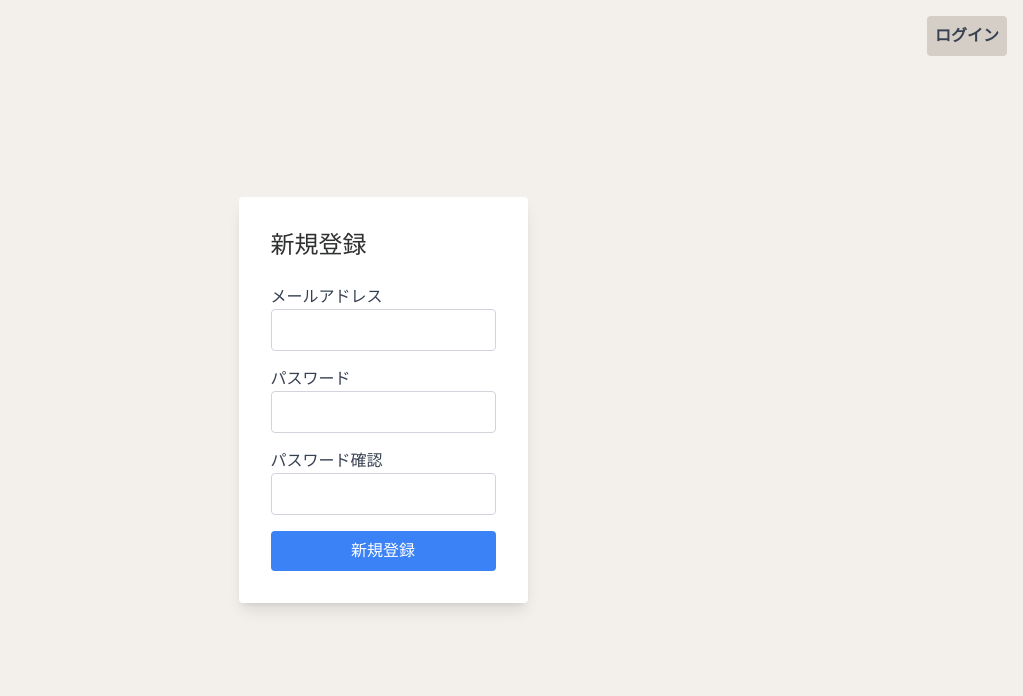
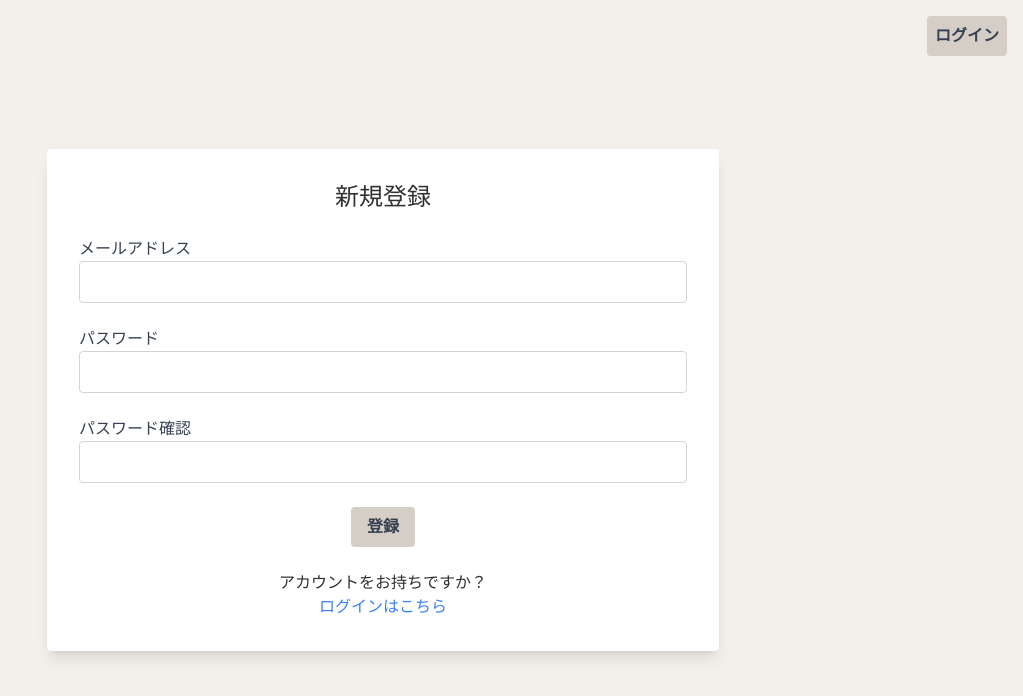
Before and after one commit to erika-to-omochi/be-happy-front, a Next.js app: page /register in a window 1280 px wide. Shown: the top 696 px of the page, without its empty margins (257-1280 px from the left). Built offline with nearby package versions, Linux system fonts and the light colour scheme; no server answers; a web font is replaced by a local one.

Commit message:
ログインno

```diff
--- a/src/app/box/page.jsx
+++ b/src/app/box/page.jsx
@@ -14,6 +14,8 @@ const Step1 = () => {
 
   const controls = useAnimation();
 
+  const apiUrl = process.env.NEXT_PUBLIC_API_URL;
+
   const handleInputChange = (e) => {
     setMemory(e.target.value);
   };
@@ -28,7 +30,7 @@ const Step1 = () => {
     setIsBoxClosed(false);
 
     try {
-      const response = await fetch(`${process.env.NEXT_PUBLIC_API_URL}/api/memories`, {
+      const response = await fetch(`${apiUrl}/memories`, {
         method: 'POST',
         headers: {
           'Content-Type': 'application/json',
--- a/src/app/components/MemoryBox.jsx
+++ b/src/app/components/MemoryBox.jsx
@@ -2,6 +2,7 @@
 
 import React from 'react';
 import { motion } from 'framer-motion';
+import Image from 'next/image';
 
 const MemoryBox = ({
   isSubmitted,
@@ -43,9 +44,11 @@ const MemoryBox = ({
             animate={{ scale: 1 }}
             className="relative mt-48"
           >
-            <img
+            <Image
               src="/box1.png"
               alt="開いた箱"
+              width={288} // 適切なサイズを指定
+              height={288} // 適切なサイズを指定
               className="mx-auto w-48 sm:w-64 md:w-72"
             />
           </motion.div>
@@ -58,9 +61,11 @@ const MemoryBox = ({
               transition={{ duration: 1 }}
               className="absolute top-48 transform -translate-x-1/2"
             >
-              <img
+              <Image
                 src="/box2.png"
                 alt="蓋"
+                width={288} // 適切なサイズを指定
+                height={288} // 適切なサイズを指定
                 className="mx-auto w-48 sm:w-64 md:w-72 lg:w-80"
               />
             </motion.div>
--- a/src/app/login/page.jsx
+++ b/src/app/login/page.jsx
@@ -2,6 +2,7 @@
 
 import { useState } from 'react';
 import { useRouter } from 'next/navigation';
+import Link from 'next/link';
 
 function LoginPage() {
   const router = useRouter();
@@ -13,14 +14,13 @@ function LoginPage() {
 
   const handleSubmit = async (e) => {
     e.preventDefault();
-    setError(null); // エラーメッセージをリセット
 
     try {
-      const response = await fetch(`${apiUrl}/users/sign_in`, {
+      const response = await fetch(`${apiUrl}/login`, {
         method: 'POST',
         headers: {
           'Content-Type': 'application/json',
-          'Accept': 'application/json', // Rails が JSON を返すようにするため
+          'Accept': 'application/json',
         },
         body: JSON.stringify({
           user: {
@@ -30,14 +30,12 @@ function LoginPage() {
         }),
       });
 
+      const data = await response.json();
+
       if (response.ok) {
-        const data = await response.json();
-
-        // JWT トークンを取得（ヘッダーから取得する場合）
-        const token = response.headers.get('Authorization')?.split(' ')[1];
-
+        const token = response.headers.get('Authorization')?.split(' ')[1]; // ヘッダーからトークンを取得
         if (token) {
-          localStorage.setItem('token', token);
+          localStorage.setItem('token', token); // トークンをlocalStorageに保存
           router.push('/'); // ログイン後のリダイレクト先
         } else {
           setError('トークンが見つかりません');
@@ -52,9 +50,9 @@ function LoginPage() {
 
   return (
     <div className="min-h-screen flex items-center justify-center">
-      <form onSubmit={handleSubmit} className="bg-white p-8 rounded shadow-lg">
-        <h1 className="text-2xl mb-6">ログイン</h1>
-        {error && <p className="text-red-500 mb-4">{error}</p>} {/* エラーメッセージ表示 */}
+      <form onSubmit={handleSubmit} className="bg-white p-8 rounded shadow-lg w-full max-w-2xl space-y-6">
+        <h1 className="text-2xl mb-6 text-center">ログイン</h1>
+        {error && <p className="text-red-500 mb-4 text-center">{error}</p>} {/* エラーメッセージ表示 */}
         <div className="mb-4">
           <label className="block text-gray-700">メールアドレス</label>
           <input
@@ -75,9 +73,20 @@ function LoginPage() {
             required
           />
         </div>
-        <button type="submit" className="w-full bg-blue-500 text-white p-2 rounded">
-          ログイン
-        </button>
+        <div className="flex justify-center">
+          <button
+            type="submit"
+            className="bg-[#D5CEC6] hover:bg-[#C0B8AE] text-gray-700 font-bold py-2 px-4 rounded"
+          >
+            ログイン
+          </button>
+        </div>
+        <div className="mt-4 text-center">
+          <p>アカウントをお持ちでないですか？</p>
+          <Link href="/register" className="text-blue-500 hover:underline">
+            新規登録はこちら
+          </Link>
+        </div>
       </form>
     </div>
   );
--- a/src/app/personal/page.jsx
+++ b/src/app/personal/page.jsx
@@ -12,23 +12,24 @@ const IndexPage = () => {
   const [error, setError] = useState(null);
   const [transformingIds, setTransformingIds] = useState({});
   const [transformedContents, setTransformedContents] = useState({});
+  const apiUrl = process.env.NEXT_PUBLIC_API_URL;
 
   const handleTransform = async (id) => {
     try {
       setTransformingIds((prev) => ({ ...prev, [id]: true })); // 変換中フラグをセット
-      const response = await fetch(
-        `${process.env.NEXT_PUBLIC_API_URL}/api/memories/${id}/transform`,
-        {
+      const response = await fetch(`${apiUrl}/memories/${id}/transform`, {
         method: 'POST',
         headers: {
           'Content-Type': 'application/json',
+          'Accept': 'application/json',
         },
-        }
-      );
+      });
+
       if (!response.ok) {
         const errorData = await response.json();
         throw new Error(errorData.error || '変換に失敗しました');
       }
+
       const data = await response.json();
 
       // レスポンスデータを確認
@@ -54,13 +55,11 @@ const IndexPage = () => {
     }
   };
 
-
   useEffect(() => {
     const fetchMemories = async () => {
       try {
-        const response = await fetch(
-          `${process.env.NEXT_PUBLIC_API_URL}/api/memories`
-        );
+        const response = await fetch(`${apiUrl}/memories`);
+
         if (!response.ok) {
           const errorData = await response.json();
           throw new Error(
@@ -68,6 +67,7 @@ const IndexPage = () => {
             `Error: ${response.status} ${response.statusText}`
           );
         }
+
         const data = await response.json();
         setMemories(data);
       } catch (err) {
--- a/src/app/register/page.jsx
+++ b/src/app/register/page.jsx
@@ -2,25 +2,22 @@
 
 import { useState } from 'react';
 import { useRouter } from 'next/navigation';
+import Link from 'next/link';
 
-function RegisterPage() {
+function LoginPage() {
   const router = useRouter();
   const [email, setEmail] = useState('');
   const [password, setPassword] = useState('');
   const [passwordConfirmation, setPasswordConfirmation] = useState('');
   const [error, setError] = useState(null);
 
+  const apiUrl = process.env.NEXT_PUBLIC_API_URL;
+
   const handleSubmit = async (e) => {
     e.preventDefault();
-    setError(null); // エラーメッセージをクリア
-
-    if (password !== passwordConfirmation) {
-      setError('パスワードが一致しません');
-      return;
-    }
 
     try {
-      const response = await fetch(`${process.env.NEXT_PUBLIC_API_URL}/users`, {
+      const response = await fetch(`${apiUrl}/signup`, {
         method: 'POST',
         headers: {
           'Content-Type': 'application/json',
@@ -35,33 +32,23 @@ function RegisterPage() {
         }),
       });
 
-      if (!response.ok) {
-        const errorData = await response.json();
-        throw new Error(errorData.errors || '新規登録に失敗しました');
-      }
-
       const data = await response.json();
-      const token = response.headers.get('Authorization')?.split(' ')[1];
-
-      if (token) {
-        localStorage.setItem('token', token);
-        router.push('/'); // 登録後にトップページへリダイレクト
+      if (response.ok) {
+        router.push('/'); // 成功時のリダイレクト
       } else {
-        console.error('トークンが見つかりません');
+        console.error(data); // サーバーからのエラー内容をコンソールに表示
+        setError(data.errors || '登録に失敗しました');
       }
     } catch (error) {
-      setError(error.message);
-      console.error('登録エラー:', error);
+      setError('登録エラーが発生しました');
     }
   };
 
   return (
     <div className="min-h-screen flex items-center justify-center">
-      <form onSubmit={handleSubmit} className="bg-white p-8 rounded shadow-lg">
-        <h1 className="text-2xl mb-6">新規登録</h1>
-
-        {error && <p className="text-red-500 mb-4">{error}</p>}
-
+      <form onSubmit={handleSubmit} className="bg-white p-8 rounded shadow-lg w-full max-w-2xl space-y-6">
+        <h1 className="text-2xl mb-6 text-center">新規登録</h1>
+        {error && <p className="text-red-500 mb-4 text-center">{error}</p>}
         <div className="mb-4">
           <label className="block text-gray-700">メールアドレス</label>
           <input
@@ -72,7 +59,6 @@ function RegisterPage() {
             required
           />
         </div>
-
         <div className="mb-4">
           <label className="block text-gray-700">パスワード</label>
           <input
@@ -83,7 +69,6 @@ function RegisterPage() {
             required
           />
         </div>
-
         <div className="mb-4">
           <label className="block text-gray-700">パスワード確認</label>
           <input
@@ -94,13 +79,23 @@ function RegisterPage() {
             required
           />
         </div>
-
-        <button type="submit" className="w-full bg-blue-500 text-white p-2 rounded">
-          新規登録
-        </button>
+        <div className="flex justify-center">
+          <button
+            type="submit"
+            className="bg-[#D5CEC6] hover:bg-[#C0B8AE] text-gray-700 font-bold py-2 px-4 rounded"
+          >
+            登録
+          </button>
+        </div>
+        <div className="mt-4 text-center">
+          <p>アカウントをお持ちですか？</p>
+          <Link href="/login" className="text-blue-500 hover:underline">
+            ログインはこちら
+          </Link>
+        </div>
       </form>
     </div>
   );
 }
 
-export default RegisterPage;
+export default LoginPage;
--- a/tailwind.config.js
+++ b/tailwind.config.js
@@ -13,7 +13,8 @@ module.exports = {
       },
     },
   },
-  plugins: [
-    require('daisyui')
-  ],
+  plugins: [require('daisyui')],
+  daisyui: {
+    themes: ["light", "dark", "cupcake", "forest"], // 必要なテーマを追加
+  },
 };
```
Lines whose indentation alone changed are shown as unchanged.
